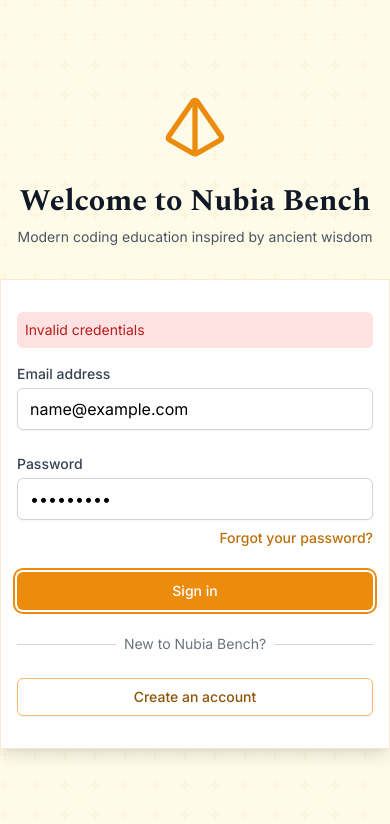
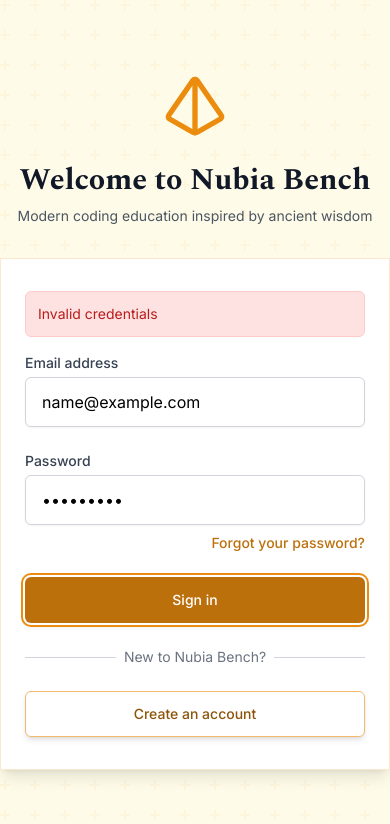
Before and after one commit to MosabAboidrees/Nubia-Bench---Portfolio-Project, a React (Vite) app: page /login in a window 390 px wide. Both pictures are taken after typing "name@example.com", "Sample123" into the empty fields and a click on the button "Sign in". Shown: the top 824 px of the page. Built offline with nearby package versions, Linux system fonts and the light colour scheme.

Commit message:
login page adjustments

```diff
--- a/src/pages/Login.tsx
+++ b/src/pages/Login.tsx
@@ -28,7 +28,7 @@ export default function Login() {
       <div className="sm:mx-auto sm:w-full sm:max-w-md">
         <div className="flex justify-center">
           <Link to="/">
-            <Pyramid className="h-16 w-16 text-primary-500 hover:text-primary-600" />
+            <Pyramid className="h-16 w-16 text-primary-500 hover:text-primary-600 transition-all duration-300" />
           </Link>
         </div>
         <h2 className="mt-6 text-center text-3xl font-display font-bold text-gray-900">
@@ -40,9 +40,9 @@ export default function Login() {
       </div>
 
       <div className="mt-8 sm:mx-auto sm:w-full sm:max-w-md">
-        <div className="bg-white py-8 px-4 shadow-lg sm:rounded-lg sm:px-10 border border-primary-100">
+        <div className="bg-white py-8 px-6 sm:px-10 shadow-lg sm:rounded-lg border border-primary-100">
           {error && (
-            <div className="mb-4 p-2 text-sm text-red-700 bg-red-100 rounded-md">
+            <div className="mb-4 p-3 text-sm text-red-700 bg-red-100 rounded-md border border-red-200">
               {error}
             </div>
           )}
@@ -58,7 +58,7 @@ export default function Login() {
                   name="email"
                   type="email"
                   required
-                  className="appearance-none block w-full px-3 py-2 border border-gray-300 rounded-md shadow-sm placeholder-gray-400 focus:outline-none focus:ring-primary-500 focus:border-primary-500 sm:text-sm"
+                  className="block w-full px-4 py-3 border border-gray-300 rounded-md shadow-sm placeholder-gray-400 focus:ring-primary-500 focus:border-primary-500 sm:text-sm transition-all duration-200"
                   placeholder="Enter your email"
                   value={formData.email}
                   onChange={(e) => setFormData(prev => ({ ...prev, email: e.target.value }))}
@@ -76,7 +76,7 @@ export default function Login() {
                   name="password"
                   type="password"
                   required
-                  className="appearance-none block w-full px-3 py-2 border border-gray-300 rounded-md shadow-sm placeholder-gray-400 focus:outline-none focus:ring-primary-500 focus:border-primary-500 sm:text-sm"
+                  className="block w-full px-4 py-3 border border-gray-300 rounded-md shadow-sm placeholder-gray-400 focus:ring-primary-500 focus:border-primary-500 sm:text-sm transition-all duration-200"
                   placeholder="Enter your password"
                   value={formData.password}
                   onChange={(e) => setFormData(prev => ({ ...prev, password: e.target.value }))}
@@ -85,7 +85,7 @@ export default function Login() {
               <div className="mt-2 flex items-center justify-end">
                 <Link
                   to="/forgot-password"
-                  className="text-sm font-medium text-primary-600 hover:text-primary-500"
+                  className="text-sm font-medium text-primary-600 hover:text-primary-500 transition duration-200"
                 >
                   Forgot your password?
                 </Link>
@@ -95,7 +95,7 @@ export default function Login() {
             <div>
               <button
                 type="submit"
-                className="w-full flex justify-center py-2 px-4 border border-transparent rounded-md shadow-sm text-sm font-medium text-white bg-primary-500 hover:bg-primary-600 focus:outline-none focus:ring-2 focus:ring-offset-2 focus:ring-primary-500"
+                className="w-full flex justify-center py-3 px-6 border border-transparent rounded-md shadow-md text-sm font-medium text-white bg-primary-600 hover:bg-primary-700 focus:outline-none focus:ring-2 focus:ring-offset-2 focus:ring-primary-500 transition-all duration-300 transform hover:scale-105"
               >
                 Sign in
               </button>
@@ -117,7 +117,7 @@ export default function Login() {
             <div className="mt-6">
               <Link
                 to="/register"
-                className="w-full flex items-center justify-center px-4 py-2 border border-primary-300 shadow-sm text-sm font-medium rounded-md text-primary-700 bg-white hover:bg-sand-50"
+                className="w-full flex items-center justify-center px-6 py-3 border border-primary-300 shadow-md text-sm font-medium rounded-md text-primary-700 bg-white hover:bg-sand-50 transition-all duration-200"
               >
                 Create an account
               </Link>
```
